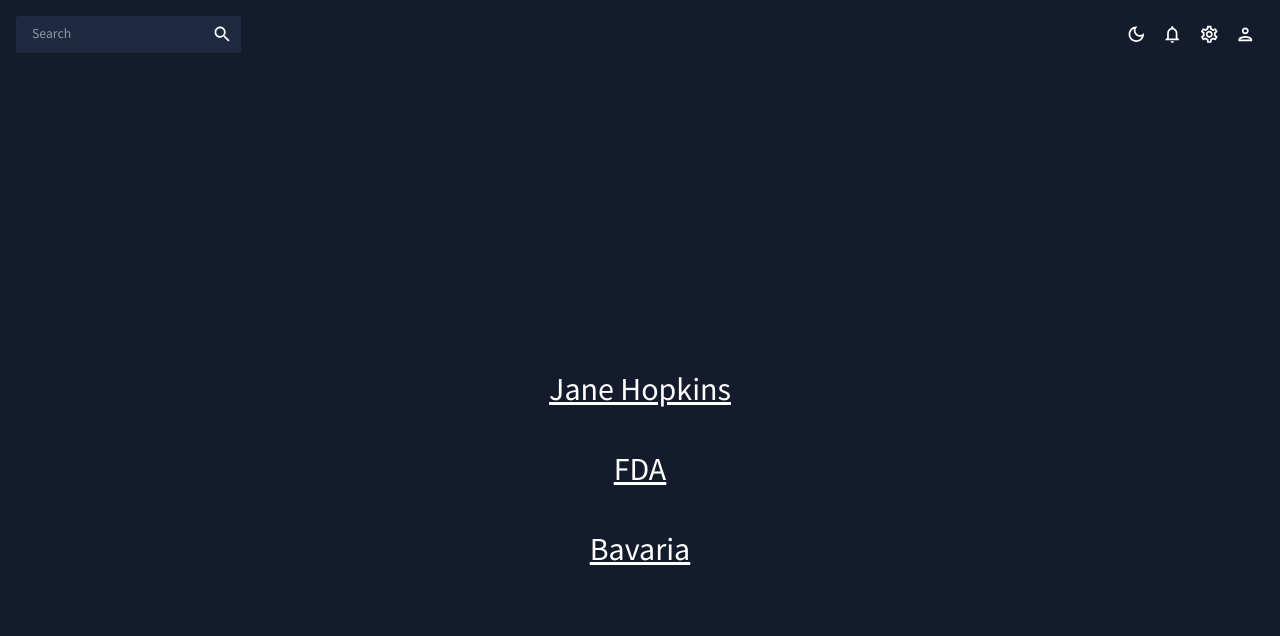
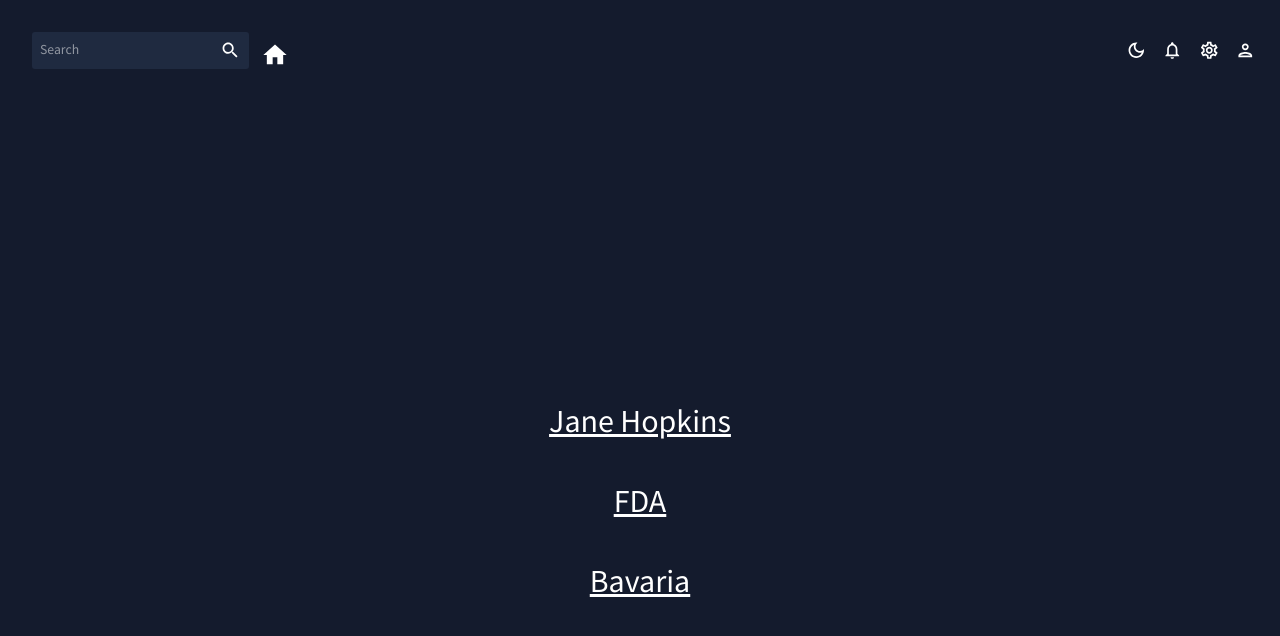
Before and after one commit to andresito01/PharmaStudy, a React (Create React App) app: page / in a window 1280 px wide. Shown: the top 636 px of the page. Built offline with nearby package versions, Linux system fonts and the light colour scheme; what @vendia/client would draw is missing.

Commit message:
Replace Dashboard by patient List View, make a go homepage button

```diff
--- a/src/App.js
+++ b/src/App.js
@@ -30,7 +30,7 @@
           <Routes>
             <Route path="/" element={<ViewNavigation />} />
             <Route path="/janehopkins" element={<JaneHopkinsView />}>
-              <Route path="" element={<Dashboard />} />
+              <Route path="" element={<JaneHopkinsPatient />} />
               <Route path="team" element={<Team />} />
               <Route path="form" element={<Form />} />
               <Route path="faq" element={<FAQ />} />
--- a/src/scenes/global/TopBar.jsx
+++ b/src/scenes/global/TopBar.jsx
@@ -8,7 +8,7 @@
 import SettingsOutlinedIcon from "@mui/icons-material/SettingsOutlined";
 import PersonOutlinedIcon from "@mui/icons-material/PersonOutlined";
 import SearchIcon from "@mui/icons-material/Search";
-import useJaneHopkins from '../../hooks/useJaneHopkins';
+import HomeIcon from '@mui/icons-material/Home';
 //Test
 import { mockPatientList } from '../../data/mockData';
 
@@ -32,18 +32,32 @@
        });
     /************************************/
 
+    function backToHome() {
+        window.location.href = '/';
+    }
+
     return (
         <Box display="flex" justifyContent="space-between" p={2}>
             {/* SEARCH BAR */}
+            <Box
+                 display="flex" justifyContent="space-between" p={2}
+                 sx={{ alignItems: 'flex-end' }}
+            >
                 <Box
                     display="flex"
                     backgroundColor={colors.primary[400]}
                     borderRadius="3px"
                 >
-                <InputBase sx={{ ml: 2, flex: 1 }} placeholder="Search" />
+                    <InputBase sx={{ ml: 1, flex: 1 }} placeholder="Search" />
                     <IconButton type="button" sx={{ p: 1 }}>
                     <SearchIcon />
                     </IconButton>
+                </Box>
+                 <HomeIcon
+                    sx={{ ml: 1.5, flex: 1, fontSize: 28 }}
+                    onClick={backToHome}
+                />
+
             </Box>
 
             {/* ICONS */}
```
Lines whose indentation alone changed are shown as unchanged.
